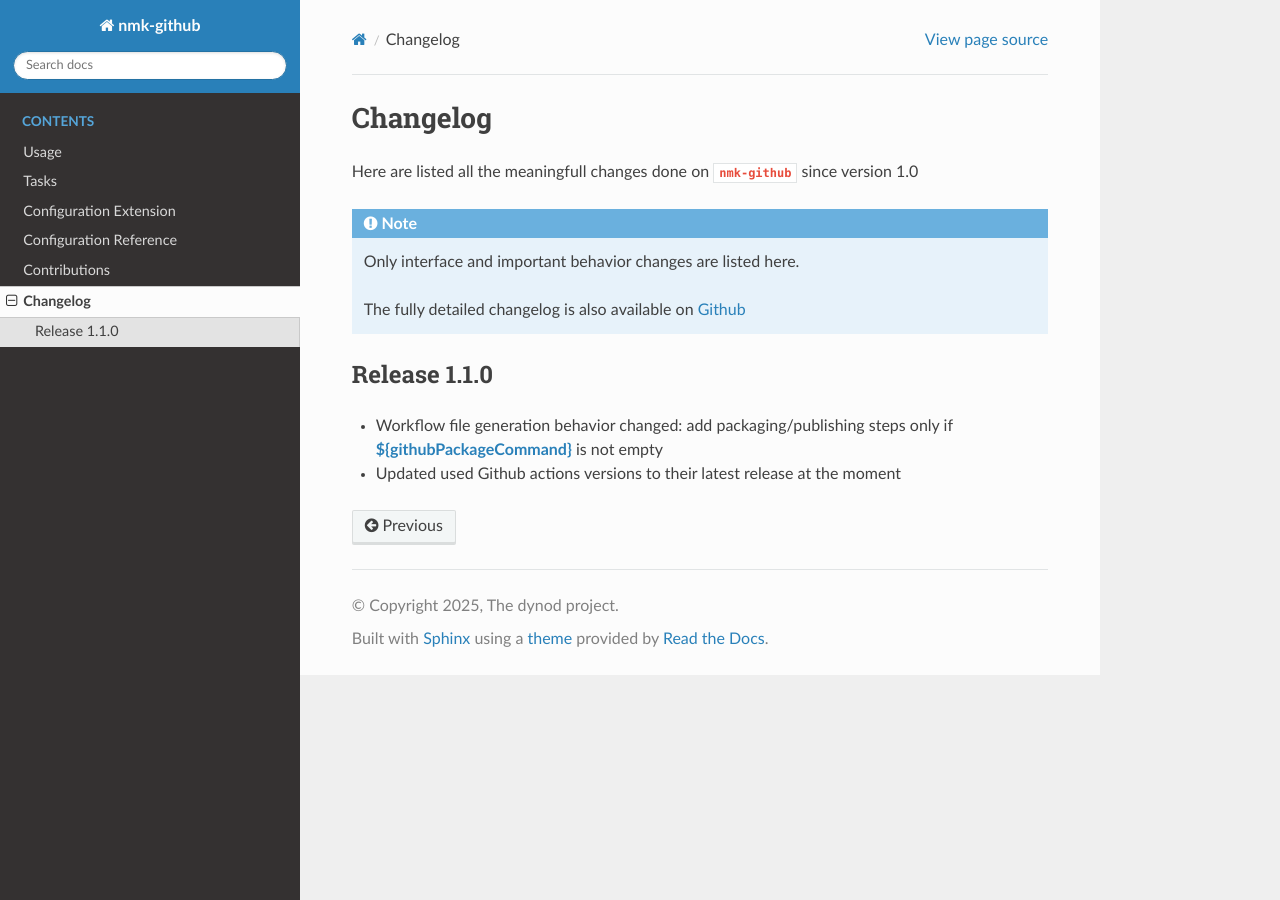
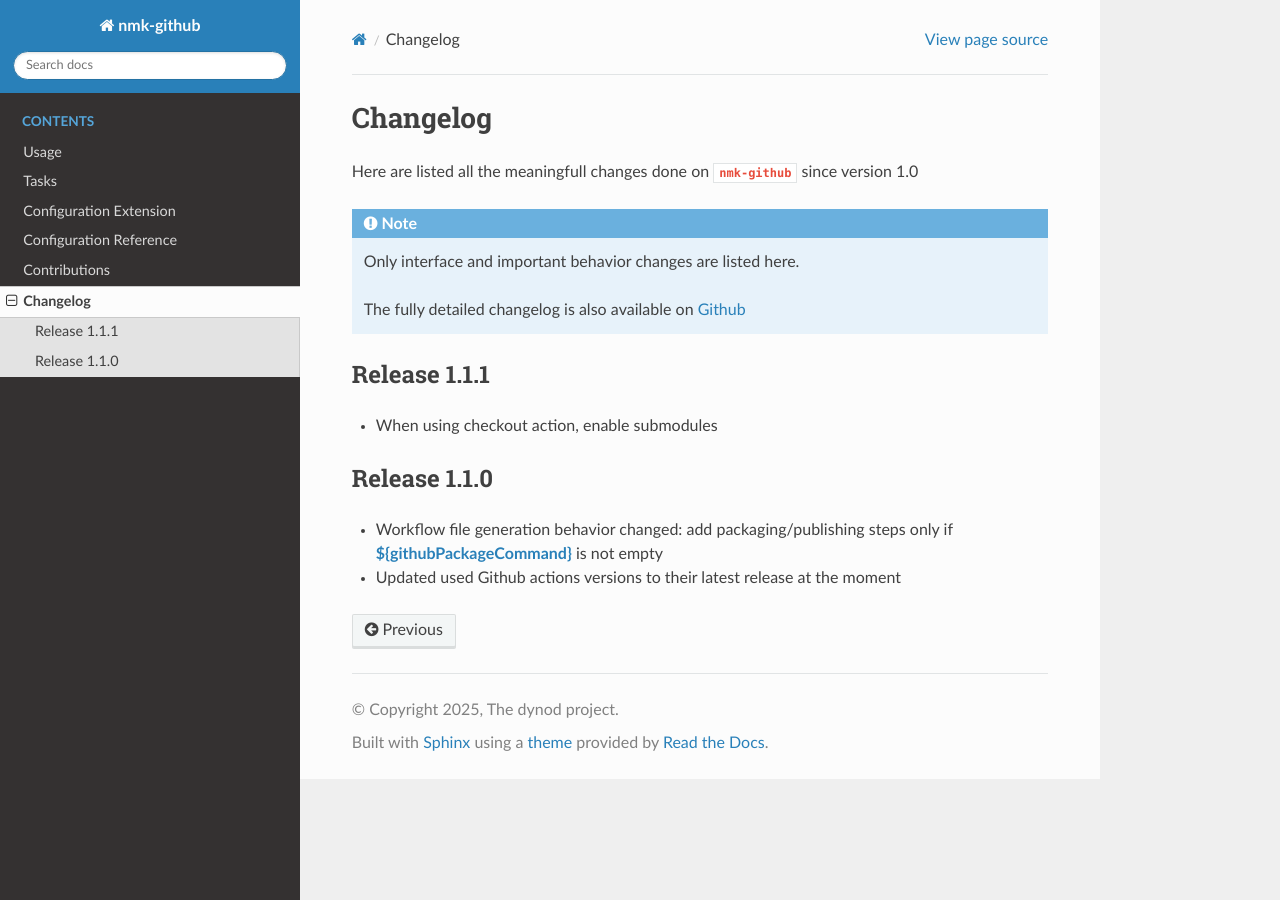
Before and after one commit to dynod/nmk-github, a Sphinx documentation site: the page built from doc/changelog.md, in a window 1280 px wide. Built offline with Sphinx 7.4.7 and the Read the Docs theme 3.1.0, drawn with Linux system fonts in a browser that asks for light colours.

Commit message:
Enable submodules on checkout

````diff
--- a/doc/changelog.md
+++ b/doc/changelog.md
@@ -8,6 +8,10 @@ Only interface and important behavior changes are listed here.
 The fully detailed changelog is also available on [Github](https://github.com/dynod/nmk-github/releases)
 ```
 
+## Release 1.1.1
+
+* When using checkout action, enable submodules
+
 ## Release 1.1.0
 
 * Workflow file generation behavior changed: add packaging/publishing steps only if **{ref}`${githubPackageCommand}<githubPackageCommand>`** is not empty
--- a/src/nmk_github/templates/build.yml
+++ b/src/nmk_github/templates/build.yml
@@ -23,6 +23,7 @@ jobs:
               with:
                   fetch-depth: 0
                   fetch-tags: true
+                  submodules: true
 
             # Setup python
             - name: Set up Python ${{ '{{' }} matrix.version {{ '}}' }}
@@ -78,6 +79,7 @@ jobs:
               with:
                   fetch-depth: 0
                   fetch-tags: true
+                  submodules: true
             - name: Set up Python
               uses: actions/setup-python@v6.1.0
               with:
````
Also changed, not shown: 1 other file.
